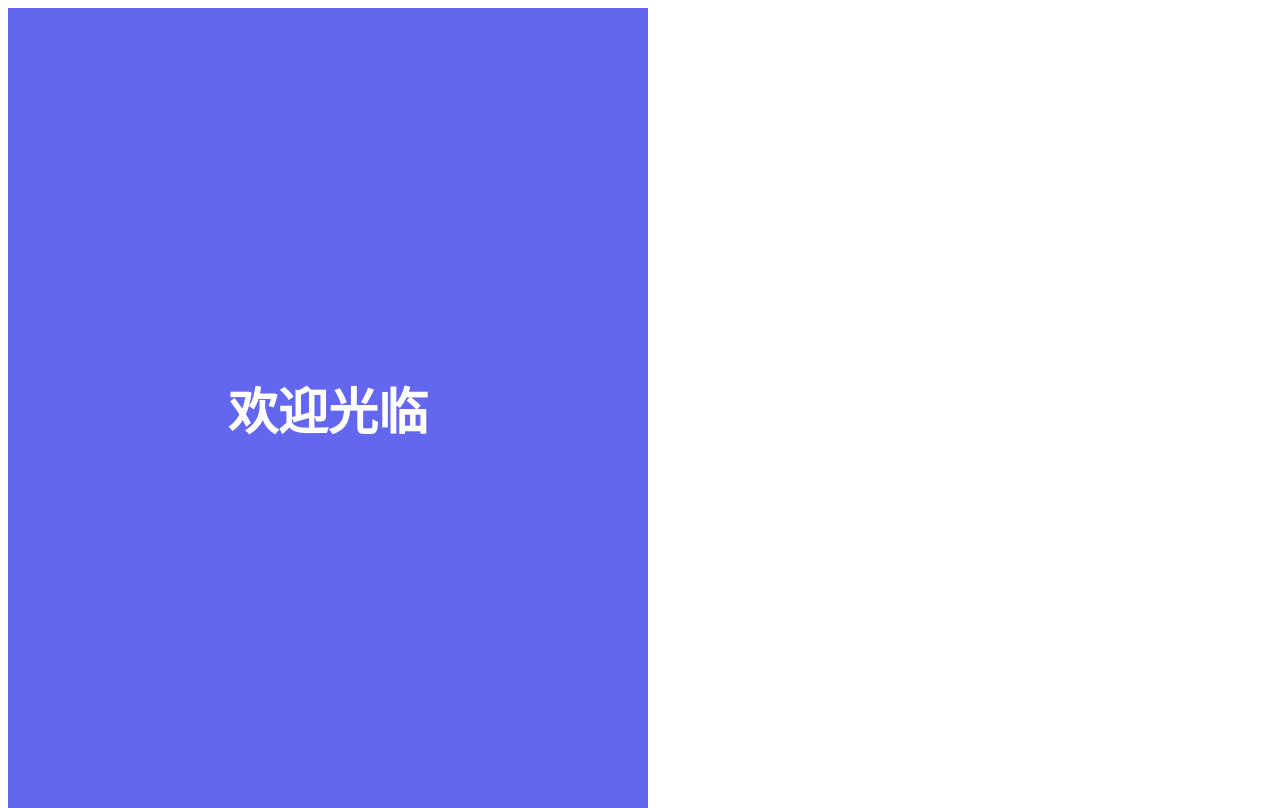
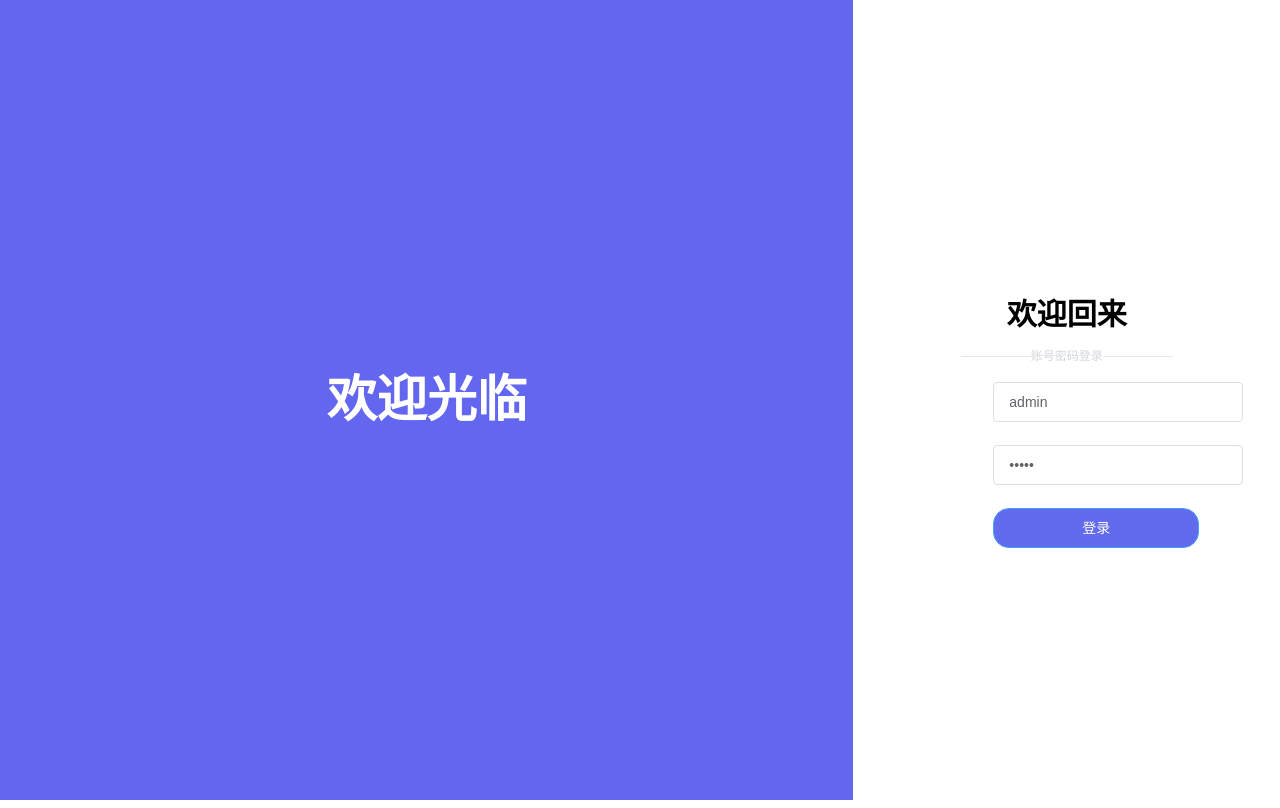
Before and after one commit to Mister-hy/Tisha-programming_Commodity-backstage, a Vue app: page /#/login in a window 1280 px wide. Built offline with nearby package versions, Linux system fonts and the light colour scheme.

Commit message:
feat(login store): login 布局(try)  token存vuex(err) 获取login接口token(try)

```diff
--- a/src/api/login.js
+++ b/src/api/userApi.js
@@ -7,7 +7,7 @@ import request from '../utils/request'
  */
 const login = (data) => {
   return request({
-    url: '/admin/login',
+    url: `/admin/login?username=${data.username}&password=${data.password}`,
     method: 'POST',
     data
   })
--- a/src/main.js
+++ b/src/main.js
@@ -5,7 +5,7 @@ import store from './store'
 import ElementUI from 'element-ui'
 import 'element-ui/lib/theme-chalk/index.css'
 import './flexible'
-// import './styles/reset.scss'
+import './styles/reset.scss'
 Vue.use(ElementUI)
 Vue.config.productionTip = false
 
--- a/src/store/index.js
+++ b/src/store/index.js
@@ -1,17 +1,10 @@
 import Vue from 'vue'
 import Vuex from 'vuex'
-
+import user from './modules/user'
 Vue.use(Vuex)
 
 export default new Vuex.Store({
-  state: {
-  },
-  getters: {
-  },
-  mutations: {
-  },
-  actions: {
-  },
   modules: {
+    user
   }
 })
--- /dev/null
+++ b/src/store/modules/user.js
@@ -0,0 +1,14 @@
+import userApi from '@/api/userApi'
+export default {
+  // 开启命名空间
+  namespaced: true,
+  state: {},
+  getters: {},
+  mutations: {
+    login({ commit }, params) {
+      const res = userApi.login(params)
+      console.log(res)
+    }
+  },
+  actions: {}
+}
--- a/src/views/login/login.vue
+++ b/src/views/login/login.vue
@@ -1,38 +1,209 @@
 <template>
   <el-row>
-    <el-col :span="12"
+    <el-col :span="16"
       ><div class="left">
-        <h1 style="color: #fff; font-size: 50px">欢迎光临</h1>
+        <h1 style="color: #fff; font-size: 50px; font-weight: bold">
+          欢迎光临
+        </h1>
       </div></el-col
     >
-    <el-col :span="12"
+    <el-col :span="8"
       ><div class="right">
-        <div class="loginFrom"></div></div
-    ></el-col>
+        <div class="loginfrom">
+          <h1>欢迎回来</h1>
+          <div class="userPwd">
+            <span class="line"></span><span>账号密码登录</span
+            ><span class="line"></span>
+          </div>
+          <el-form :model="loginForm" :rules="rules" ref="form">
+            <el-form-item prop="username">
+              <el-input
+                type="text"
+                v-model.trim="loginForm.username"
+                autocomplete="off"
+                placeholder="请输入用户名"
+              ></el-input>
+            </el-form-item>
+            <el-form-item prop="password">
+              <el-input
+                type="password"
+                v-model.trim="loginForm.password"
+                autocomplete="off"
+                placeholder="请输入密码"
+              ></el-input>
+            </el-form-item>
+            <el-button
+              type="primary"
+              class="loginSave"
+              @click="handlerRulesForm()"
+              >登录</el-button
+            >
+          </el-form>
+        </div>
+      </div></el-col
+    >
   </el-row>
 </template>
 
 <script>
+import userApi from '../../api/userApi'
 export default {
   data() {
-    return {}
+    const validatePass = (rule, value, callback) => {
+      if (value === '') {
+        callback(new Error('请输入密码'))
+      } else {
+        callback()
+      }
+    }
+    return {
+      // form数据
+      loginForm: {
+        username: 'admin',
+        password: 'admin',
+        token: ''
+      },
+      // form校验
+      rules: {
+        username: { required: true, message: '请输入用户名', trigger: 'blur' },
+        password: [{ validator: validatePass, trigger: 'blur' }]
+      }
+    }
   },
+  created() {},
   mounted() {},
-  methods: {},
+  methods: {
+    // 表单校验
+    handlerRulesForm() {
+      // console.log(this.$refs.form)
+      this.$refs.form.validate((valid) => {
+        if (valid) {
+          this.setLoginList()
+        }
+      })
+    },
+    // 登录提交
+    async setLoginList() {
+      try {
+        const token = await userApi.login(this.loginForm)
+        // console.log(res)
+        if (!token) return
+        this.loginForm.token = token.data.data.token
+        this.$store.dispatch('user/login', this.loginForm)
+      } catch (err) {
+        console.log(err)
+      }
+    }
+  },
   components: {}
 }
 </script>
 
-<style lang="css" scoped>
+<style lang="scss" scoped>
 .el-row {
   width: 100%;
   height: 100%;
   display: flex;
 }
-.left,
+.left {
+  height: 100%;
+}
 .right {
-  flex: 1;
   height: 100%;
+  display: flex;
+  align-items: center;
+  .loginfrom {
+    height: 300px;
+    width: 100%;
+    // border: 1px solid red;
+    padding: 50px;
+    box-sizing: border-box;
+    .el-form-item__error {
+      margin-left: 90px;
+    }
+    h1 {
+      font-size: 30px;
+      text-align: center;
+      font-weight: bold;
+    }
+    .userPwd {
+      display: -webkit-box;
+      display: -ms-flexbox;
+      display: -webkit-flex;
+      display: flex;
+      -webkit-box-align: center;
+      -ms-flex-align: center;
+      -webkit-align-items: center;
+      align-items: center;
+      -webkit-box-pack: center;
+      -ms-flex-pack: center;
+      -webkit-justify-content: center;
+      justify-content: center;
+      margin-top: 20px;
+      margin-bottom: 20px;
+      --tw-text-opacity: 1;
+      color: rgba(209, 213, 219, var(--tw-text-opacity));
+      .line {
+        --tw-bg-opacity: 1;
+        background-color: rgba(229, 231, 235, var(--tw-bg-opacity));
+        height: 1px;
+        width: 70px;
+      }
+    }
+    .el-input {
+      --el-input-height: var(--el-component-size);
+      position: relative;
+      font-size: var(--el-font-size-base);
+      display: inline-flex;
+      width: 250px;
+      line-height: var(--el-input-height);
+      box-sizing: border-box;
+      margin-left: 90px;
+      .el-form-item.is-error .el-input__wrapper {
+        box-shadow: 0 0 0 1px var(--el-color-danger) inset;
+        .el-input__wrapper {
+          display: inline-flex;
+          flex-grow: 1;
+          align-items: center;
+          justify-content: center;
+          padding: 1px 11px;
+          background-color: var(
+            --el-input-bg-color,
+            var(--el-fill-color-blank)
+          );
+          background-image: none;
+          border-radius: var(
+            --el-input-border-radius,
+            var(--el-border-radius-base)
+          );
+          transition: var(--el-transition-box-shadow);
+          box-shadow: 0 0 0 1px
+            var(--el-input-border-color, var(--el-border-color)) inset;
+        }
+        .el-input__inner {
+          --el-input-inner-height: calc(var(--el-input-height, 32px) - 2px);
+          width: 100%;
+          flex-grow: 1;
+          -webkit-appearance: none;
+          color: var(--el-input-text-color, var(--el-text-color-regular));
+          font-size: inherit;
+          height: var(--el-input-inner-height);
+          line-height: var(--el-input-inner-height);
+          padding: 0;
+          outline: 0;
+          border: none;
+          background: 0 0;
+          box-sizing: border-box;
+        }
+      }
+    }
+    .loginSave {
+      width: 63%;
+      border-radius: 16px;
+      margin-left: 90px;
+      background-color: #626aed;
+    }
+  }
 }
 .left {
   background-color: #6366ef;
@@ -40,6 +211,4 @@ export default {
   align-items: center;
   justify-content: center;
 }
-.loginFrom {
-}
 </style>
--- a/vue.config.js
+++ b/vue.config.js
@@ -2,7 +2,7 @@
  * @author YangLing
  * @date 2022/7/11 09:29
  */
- module.exports = {
+module.exports = {
   publicPath: './',
   devServer: {
     open: false,
@@ -17,13 +17,26 @@
           ['^' + process.env.VUE_APP_BASE_API]: ''
         }
       }
+      // '/api': {
+      //   // 1 目标路径
+
+      //   //重写路径为api
+      //   target: 'http://kg.9yuecloud.com/dev-api',
+      //   //2 允许跨域
+      //   changOrigin: true,
+      //   //3 重写路径
+      //   pathRewrite: {
+      //     // 将/api装换成 ''
+      //     '^/api': ''
+      //   }
+      // }
     }
   },
   css: {
-    loaderOptions: {
-      sass: {
-        prependData: '@import "@/styles/common.scss";'
-      }
-    }
+    // loaderOptions: {
+    //   sass: {
+    //     prependData: '@import "@/styles/common.scss";'
+    //   }
+    // }
   }
 }
```
Also changed, not shown: 1 other file (tests, documents, lock files or other folders).
